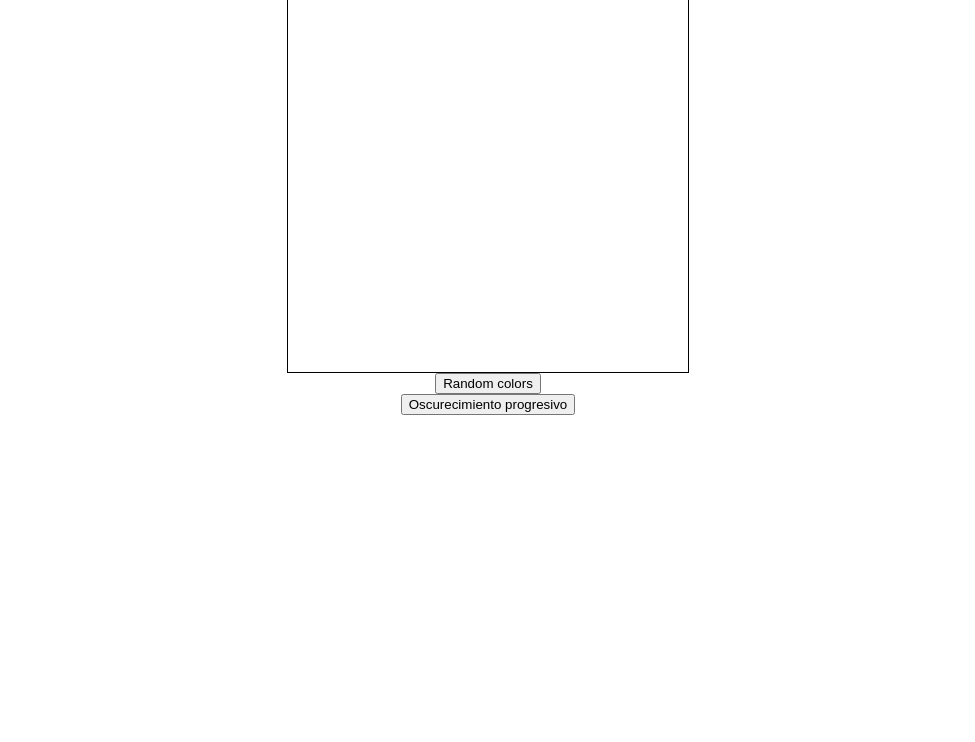
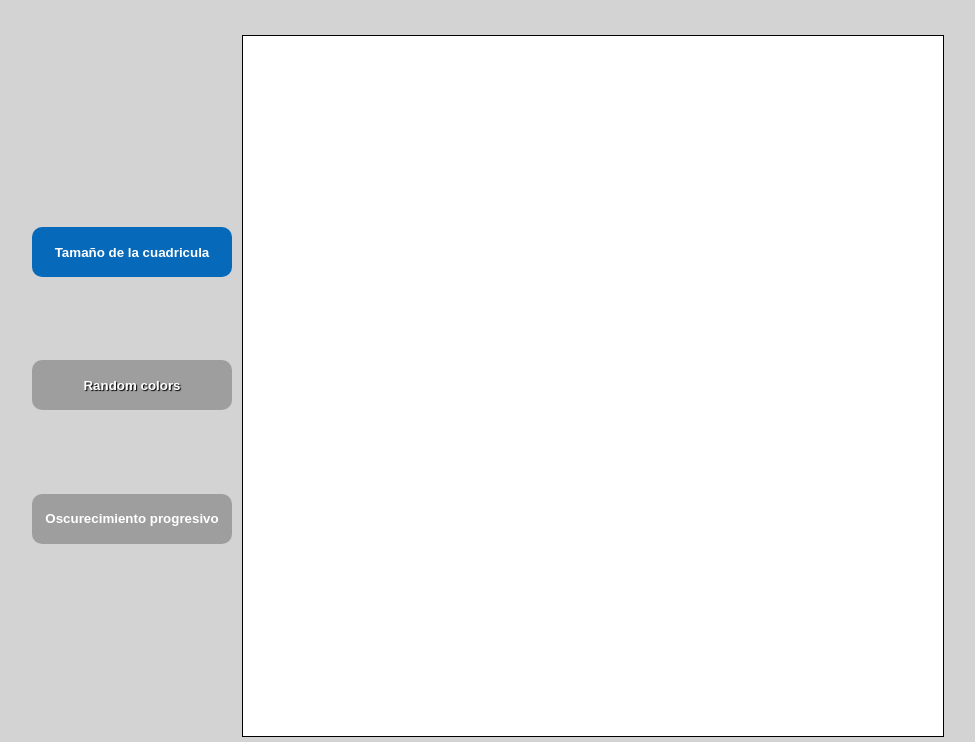
Before and after one commit to StefanoSimoni/Proyecto-Etch-a-Sketch, a plain HTML site: page index.html in a window 1280 px wide. Shown: the part 58-800 px from the top of the page, without its empty margins (152-1127 px from the left). Drawn offline with Linux system fonts and the light colour scheme; grey boxes are pictures that could not be loaded.

Commit message:
Commit 4
Diseño de la interfaz

```diff
--- a/index.html
+++ b/index.html
@@ -7,12 +7,15 @@
     <link rel="stylesheet" href="style.css">
 </head>
 <body>
-    <button id="gridSize">Tamaño de la cuadricula</button>
-    <div id="container" class="container">
-
+    <h1 class="tittle">Etch a Sketch</h1>
+    <div class="container">
+        <div class="leftBtns">
+            <button id="gridSize">Tamaño de la cuadricula</button>
+            <button id="rainbow" class="rainbow">Random colors</button>
+            <button id="darkening" class="darkening">Oscurecimiento progresivo</button>
+        </div>
+        <div id="grid" class="grid"></div>
     </div>
-    <button id="rainbow" class="rainbow">Random colors</button>
-    <button id="darkening">Oscurecimiento progresivo</button>
     <script src="main.js"></script>
 </body>
 </html>
--- a/main.js
+++ b/main.js
@@ -1,22 +1,22 @@
-const container = document.getElementById("container")
+const grid = document.getElementById("grid")
 const gridSize = document.getElementById("gridSize")
 const rainbow = document.getElementById("rainbow")
 const darkening = document.getElementById("darkening")
 
 //CUADRICULA
-const grid = (size) => {
+const getGrid = (size) => {
     for(let i = 0; i < size; i++) {
         const row = document.createElement("div")
         row.setAttribute("id", "row" + i)
-        row.setAttribute("style", "display: flex; flex: 1; width: 400px")
+        row.setAttribute("style", "display: flex; flex: 1; width: 700px")
         for(let j = 0; j < size; j++) {
-            const hole = document.createElement("div")
-            hole.setAttribute("id", i + "" + j)
-            hole.setAttribute("style", "flex: 1")
-            row.appendChild(hole)
-            printGrid(hole)
+            const elementGrid = document.createElement("div")
+            elementGrid.setAttribute("id", i + "" + j)
+            elementGrid.setAttribute("style", "flex: 1")
+            row.appendChild(elementGrid)
+            printGrid(elementGrid)
         }
-        container.appendChild(row)
+        grid.appendChild(row)
     }
 }
 
@@ -51,9 +51,9 @@ const printGrid = (box) => {
 //FUNCION PARA DEFINIR UN TAMAÑO ESPECIFICO DE LA CUADRICULA
 gridSize.addEventListener(("click"), () => {
     const size = prompt("Ingrese la cantidad de cuadrados por lado para la nueva cuadricula", "32")
-    container.innerHTML = ""
-    createGrid(size)
+    grid.innerHTML = ""
+    getGrid(size)
 })
 
 //LLAMADA A LA FUNCION DE CUADRICULA PARA CREARLA DE MANERA DEFAULT CON UN TAMAÑO DE 16x16
-grid(16)
+getGrid(16)
--- a/style.css
+++ b/style.css
@@ -1,14 +1,62 @@
-.container {
-    display: flex;
-    flex-direction: column;
-    align-items: center;
-    height: 400px;
-    border: 1px solid black;
+* {
+    padding: 0;
+    margin: 0;
 }
 
 body {
+    width: 100vw;
+    height: 100vh;
+    background-color: lightgray;
     display: flex;
     flex-direction: column;
     justify-content: center;
+    gap: 50px;
+}
+
+.tittle {
+    text-align: center;
+}
+
+.container {
+    display: flex;
+    justify-content: center;
     align-items: center;
+    gap: 10px;
 }
+
+.grid {
+    display: flex;
+    flex-direction: column;
+    height: 700px;
+    border: 1px solid black;
+    background-color: white;
+}
+
+.leftBtns {
+    display: flex;
+    flex-direction: column;
+    height: 400px;
+    justify-content: space-around;
+}
+
+button {
+    border: none;
+    height: 50px;
+    width: 200px;
+    border-radius: 10px;
+    cursor: pointer;
+    background-color: rgb(6, 105, 185);
+    color: white;
+    font-weight: bold;
+}
+
+button.rainbow {
+    background-image: url(https://img.freepik.com/vector-gratis/gradiente-orgullo-1_78370-282.jpg);
+    background-size: auto 140px;
+    text-shadow: 1px 1px 1px black;
+}
+
+button.darkening {
+    background-image: url(https://img.freepik.com/vector-premium/diseno-color-gris-fondo-negro-abstracto-es-claro-fondo-degradado-blanco_35947-425.jpg);
+    background-position: 100% 0%;
+}
```
